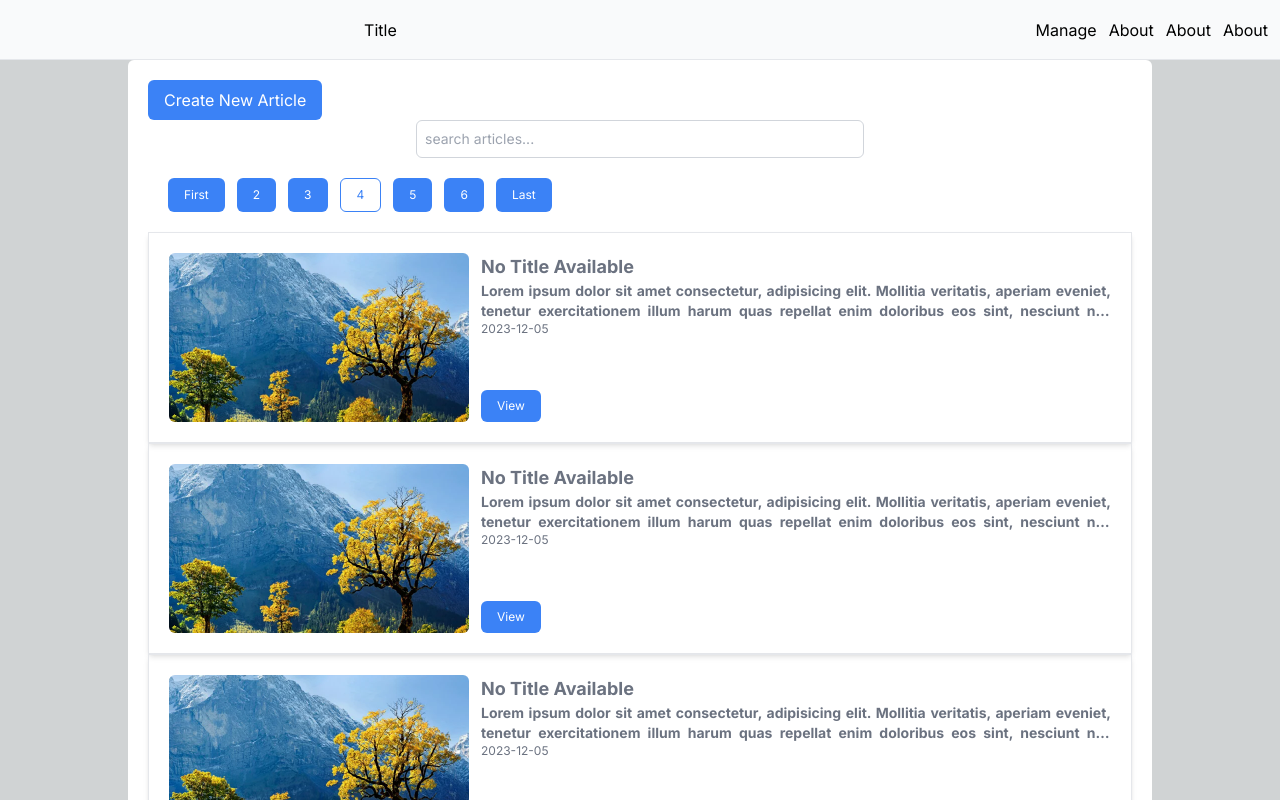
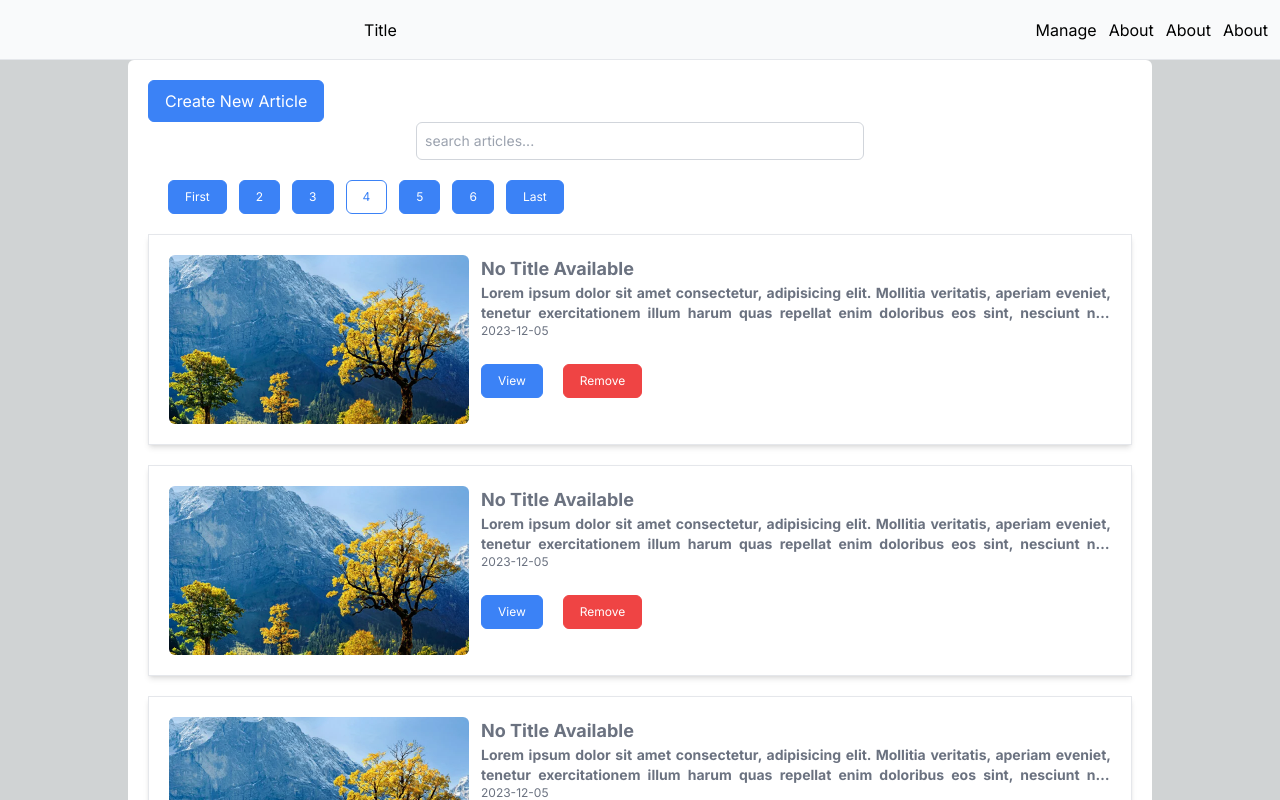
Before and after one commit to TharinduDeshananda/blogapp, a Next.js app: page /manage in a window 1280 px wide. Shown: the top 800 px of the page. Built offline with nearby package versions, Linux system fonts and the light colour scheme.

Commit message:
style changes

```diff
--- a/src/app/(nonehomepage)/manage/page.tsx
+++ b/src/app/(nonehomepage)/manage/page.tsx
@@ -1,5 +1,6 @@
 "use client";
 import ArticleItem from "@/components/articleitem/ArticleItem";
+import ManageArticleItem from "@/components/articleitem/ManageArticleItem";
 import LoadingComp from "@/components/loadingcomp/LoadingComp";
 import PaginationComp from "@/components/paginationcomp/PaginationComp";
 import fetchArtciles from "@/controller/article/ArticleController";
@@ -51,10 +52,10 @@ function ManagePage() {
 
       {/* post filter result */}
       <PaginationComp currentPage={4} totalPages={20} />
-      <div className="flex flex-col">
+      <div className="flex flex-col gap-y-5">
         {searchQuery.isSuccess &&
           searchQuery.data.map((i: string, index: number) => (
-            <ArticleItem key={index + i} />
+            <ManageArticleItem key={index + i} />
           ))}
       </div>
     </div>
--- a/src/app/globals.css
+++ b/src/app/globals.css
@@ -23,6 +23,6 @@ body {
 
 @layer components {
   .genbtn {
-    @apply bg-blue-500 text-white px-4 py-2 rounded-md hover:bg-blue-400 cursor-pointer text-xs;
+    @apply border hover:border-blue-400 border-blue-500 bg-blue-500 text-white px-4 py-2 rounded-md hover:bg-blue-400 cursor-pointer text-xs;
   }
 }
--- /dev/null
+++ b/src/components/articleitem/ManageArticleItem.tsx
@@ -0,0 +1,47 @@
+import Image from "next/image";
+import Link from "next/link";
+import React from "react";
+type ArticleDataType = {
+  title?: string;
+  description?: string;
+  dateTime?: Date;
+  id?: string;
+  imageUrl?: string;
+};
+
+function ManageArticleItem(props: ArticleDataType) {
+  return (
+    <div className="w-full flex flex-col shadow-md border sm:flex-row genp gap-x-3">
+      <div className="relative w-full max-w-[300px] aspect-video self-center overflow-hidden rounded-md">
+        <Image
+          src={props.imageUrl ?? "/nature.webp"}
+          className="object-cover"
+          fill
+          alt="article image"
+        />
+      </div>
+      <div className="sm:flex-1 flex flex-col">
+        <h1 className="font-bold text-lg text-gray-500">
+          {props.title ?? "No Title Available"}
+        </h1>
+        <div className="text-justify line-clamp-2 text-sm font-bold text-gray-500">
+          Lorem ipsum dolor sit amet consectetur, adipisicing elit. Mollitia
+          veritatis, aperiam eveniet, tenetur exercitationem illum harum quas
+          repellat enim doloribus eos sint, nesciunt nisi molestias! Impedit
+          ducimus nostrum molestias animi?
+        </div>
+        <div className="text-xs text-gray-500">2023-12-05</div>
+        <div className="flex flex-1 flex-row gap-x-5 items-center">
+          <Link href={"/"}>
+            <button className="genbtn">View</button>
+          </Link>
+          <button className="genbtn bg-red-500 hover:bg-white border border-red-500 hover:text-red-500 hover:border-red-500">
+            Remove
+          </button>
+        </div>
+      </div>
+    </div>
+  );
+}
+
+export default ManageArticleItem;
```
